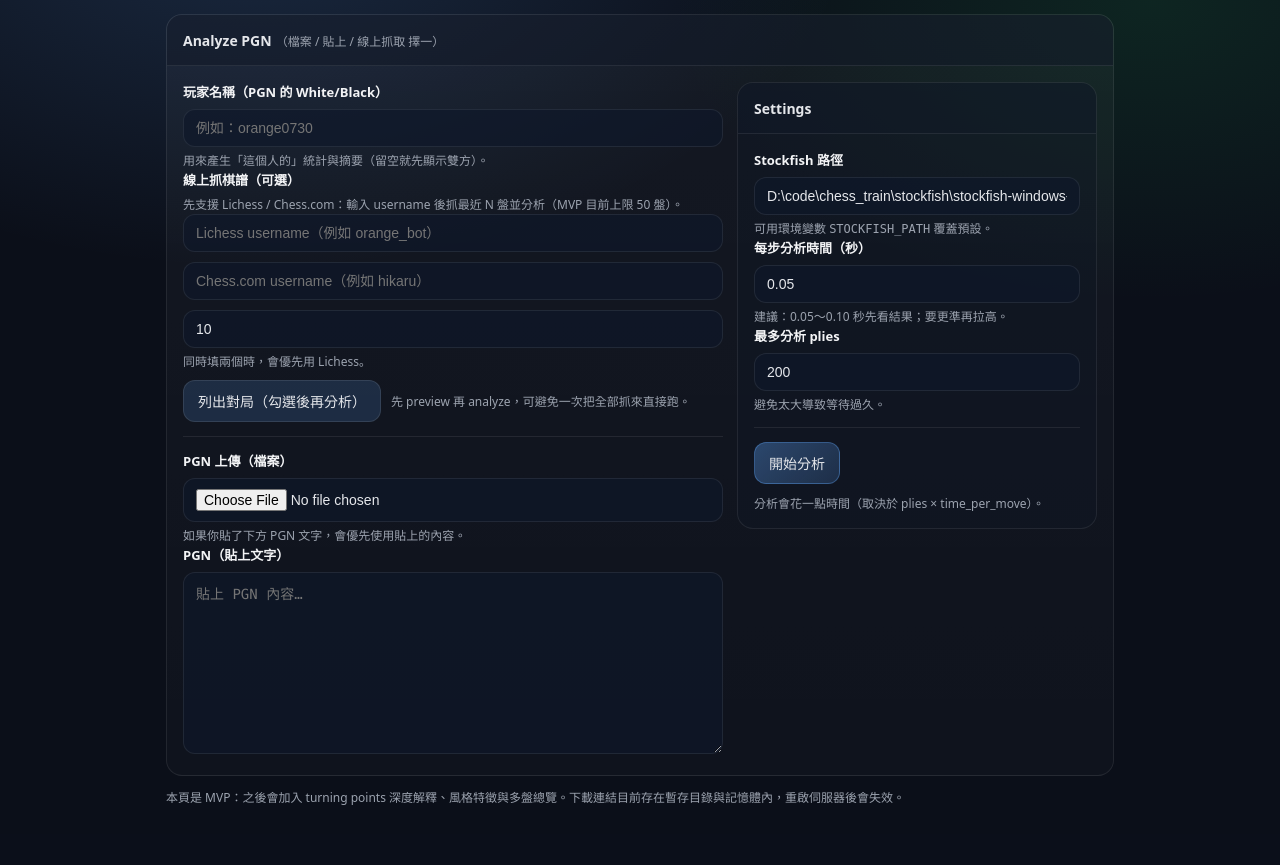
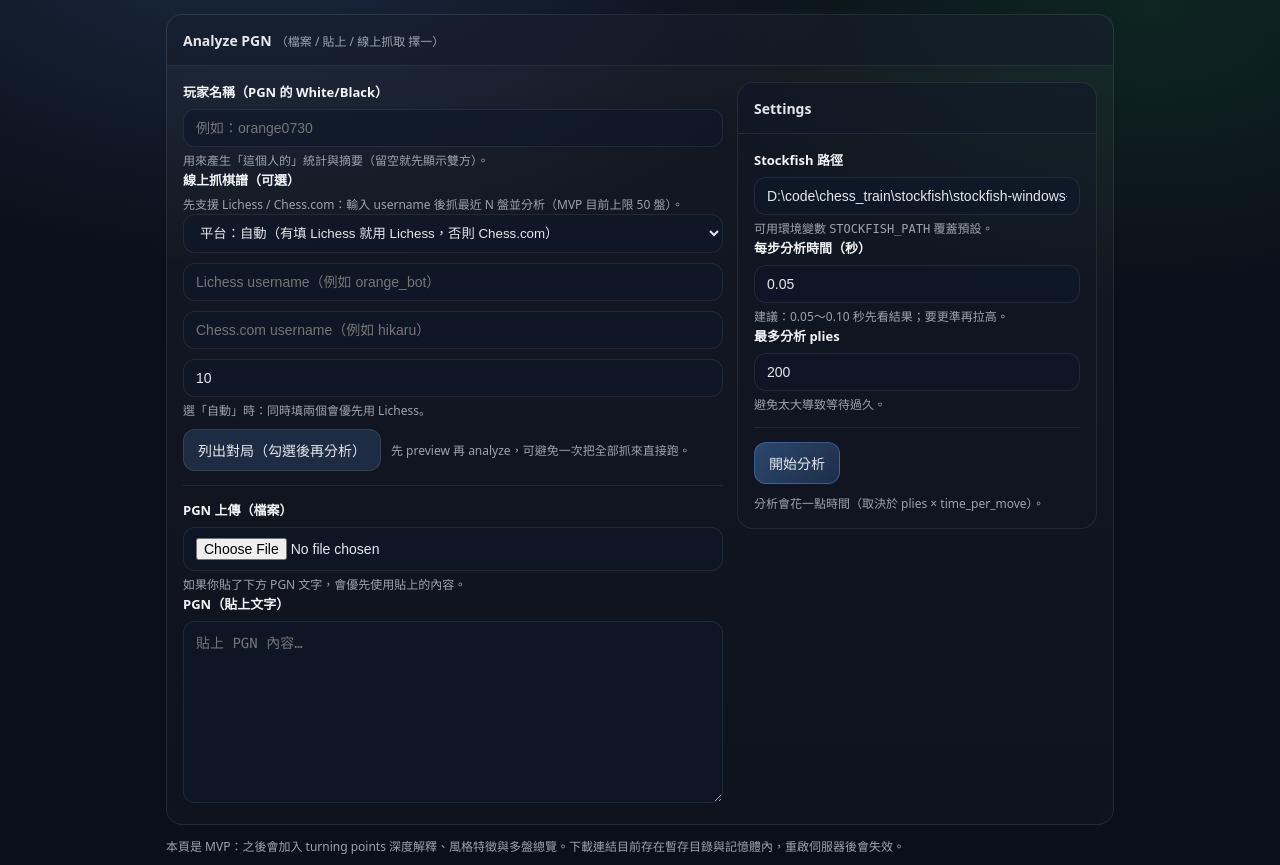
Before and after one commit to orange0730/ChessDNA, a FastAPI app: page / in a window 1280 px wide. Shown: the part 91-956 px from the top of the page. Before the commit the page ends 896 px from the top, so only its background shows below. Run offline with FastAPI, Linux system fonts and the light colour scheme.

Commit message:
Web: add explicit platform selector for online fetch

```diff
--- a/chessdna/app.py
+++ b/chessdna/app.py
@@ -73,6 +73,7 @@ def index(request: Request):
 @app.post("/preview", response_class=HTMLResponse)
 async def preview(
     request: Request,
+    platform: str = Form("auto"),
     lichess_user: str = Form(""),
     chesscom_user: str = Form(""),
     fetch_max: int = Form(10),
@@ -88,19 +89,64 @@ async def preview(
         fetch_max = 10
     fetch_max = max(1, min(fetch_max, 50))
 
+    req_platform = (platform or "auto").strip().lower()
+    if req_platform not in ("auto", "lichess", "chesscom"):
+        req_platform = "auto"
+
+    # If user explicitly selects a platform, require its username.
+    if req_platform == "lichess" and not lichess_user:
+        return TEMPLATES.TemplateResponse(
+            "index.html",
+            {
+                "request": request,
+                "default_engine": default_stockfish_path(),
+                "default_time": 0.05,
+                "preview_token": "",
+                "games": [],
+                "inline_err": "你選了 Lichess，但沒有輸入 Lichess username。",
+                "prefill": {
+                    "platform": req_platform,
+                    "lichess_user": lichess_user,
+                    "chesscom_user": chesscom_user,
+                    "fetch_max": fetch_max,
+                },
+            },
+            status_code=400,
+        )
+
+    if req_platform == "chesscom" and not chesscom_user:
+        return TEMPLATES.TemplateResponse(
+            "index.html",
+            {
+                "request": request,
+                "default_engine": default_stockfish_path(),
+                "default_time": 0.05,
+                "preview_token": "",
+                "games": [],
+                "inline_err": "你選了 Chess.com，但沒有輸入 Chess.com username。",
+                "prefill": {
+                    "platform": req_platform,
+                    "lichess_user": lichess_user,
+                    "chesscom_user": chesscom_user,
+                    "fetch_max": fetch_max,
+                },
+            },
+            status_code=400,
+        )
+
     src = ""
-    platform = ""
+    used_platform = ""
     try:
-        if lichess_user:
+        if req_platform == "lichess" or (req_platform == "auto" and lichess_user):
             from .core.lichess import fetch_user_games_pgn as fetch_lichess
 
             src = fetch_lichess(lichess_user, max_games=fetch_max).strip()
-            platform = "lichess"
-        elif chesscom_user:
+            used_platform = "lichess"
+        elif req_platform == "chesscom" or (req_platform == "auto" and chesscom_user):
             from .core.chesscom import fetch_user_games_pgn as fetch_chesscom
 
             src = fetch_chesscom(chesscom_user, max_games=fetch_max).strip()
-            platform = "chesscom"
+            used_platform = "chesscom"
     except Exception as e:
         import traceback
 
@@ -134,7 +180,7 @@ async def preview(
     previews, raw_games = preview_games(src, max_games=fetch_max)
 
     token = uuid.uuid4().hex
-    FETCH_STORE[token] = {"platform": platform, "previews": previews, "games": raw_games}
+    FETCH_STORE[token] = {"platform": used_platform, "previews": previews, "games": raw_games}
 
     # Persist raw PGN for best-effort reload after restart.
     try:
@@ -151,6 +197,7 @@ async def preview(
             "preview_token": token,
             "games": previews,
             "prefill": {
+                "platform": req_platform,
                 "lichess_user": lichess_user,
                 "chesscom_user": chesscom_user,
                 "fetch_max": fetch_max,
@@ -172,6 +219,7 @@ async def analyze(
     request: Request,
     pgn: UploadFile | None = File(None),
     pgn_text: str = Form(""),
+    platform: str = Form("auto"),
     lichess_user: str = Form(""),
     chesscom_user: str = Form(""),
     fetch_max: int = Form(10),
@@ -239,6 +287,10 @@ async def analyze(
     if not src:
         src = (pgn_text or "").strip()
 
+    req_platform = (platform or "auto").strip().lower()
+    if req_platform not in ("auto", "lichess", "chesscom"):
+        req_platform = "auto"
+
     lichess_user = (lichess_user or "").strip()
     chesscom_user = (chesscom_user or "").strip()
 
@@ -249,12 +301,12 @@ async def analyze(
         fetch_max = 10
     fetch_max = max(1, min(fetch_max, 50))
 
-    if not src and lichess_user:
+    if not src and req_platform in ("auto", "lichess") and lichess_user:
         from .core.lichess import fetch_user_games_pgn as fetch_lichess
 
         src = fetch_lichess(lichess_user, max_games=fetch_max).strip()
 
-    if not src and chesscom_user:
+    if not src and req_platform in ("auto", "chesscom") and chesscom_user:
         from .core.chesscom import fetch_user_games_pgn as fetch_chesscom
 
         src = fetch_chesscom(chesscom_user, max_games=fetch_max).strip()
--- a/chessdna/templates/index.html
+++ b/chessdna/templates/index.html
@@ -171,11 +171,17 @@
               <label>線上抓棋譜（可選）</label>
               <div class="hint">先支援 Lichess / Chess.com：輸入 username 後抓最近 N 盤並分析（MVP 目前上限 50 盤）。</div>
               <div style="display:grid;grid-template-columns:1fr;gap:10px;">
+                <select name="platform" style="width:100%;background:rgba(15,23,42,.65);color:var(--text);border:1px solid var(--line);border-radius:12px;padding:10px 12px;outline:none;">
+                  {% set pf = (prefill.platform if prefill is defined and prefill.platform is defined else 'auto') %}
+                  <option value="auto" {% if pf=='auto' %}selected{% endif %}>平台：自動（有填 Lichess 就用 Lichess，否則 Chess.com）</option>
+                  <option value="lichess" {% if pf=='lichess' %}selected{% endif %}>平台：Lichess</option>
+                  <option value="chesscom" {% if pf=='chesscom' %}selected{% endif %}>平台：Chess.com</option>
+                </select>
                 <input type="text" name="lichess_user" placeholder="Lichess username（例如 orange_bot）" value="{{ (prefill.lichess_user if prefill is defined else '') }}" />
                 <input type="text" name="chesscom_user" placeholder="Chess.com username（例如 hikaru）" value="{{ (prefill.chesscom_user if prefill is defined else '') }}" />
                 <input type="number" name="fetch_max" step="1" min="1" value="{{ (prefill.fetch_max if prefill is defined else 10) }}" />
               </div>
-              <div class="hint">同時填兩個時，會優先用 Lichess。</div>
+              <div class="hint">選「自動」時：同時填兩個會優先用 Lichess。</div>
               <div class="btnRow" style="margin-top:10px;">
                 <button id="previewBtn" class="btn" type="submit" formaction="/preview" formmethod="post">列出對局（勾選後再分析）</button>
                 <span class="small">先 preview 再 analyze，可避免一次把全部抓來直接跑。</span>
```
